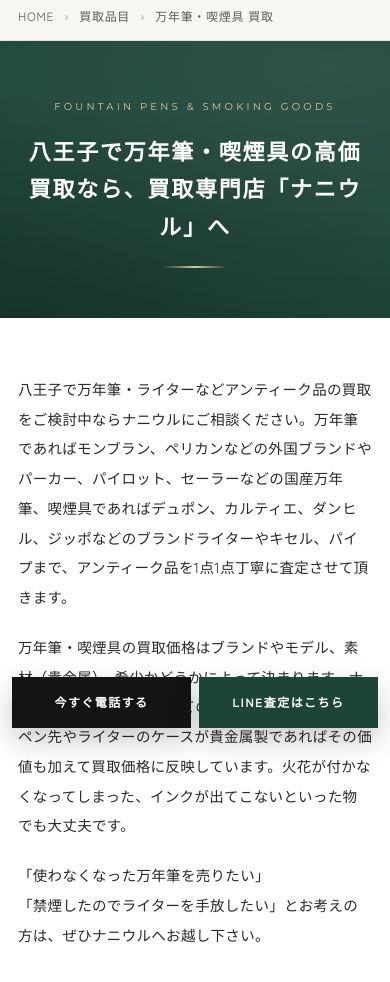
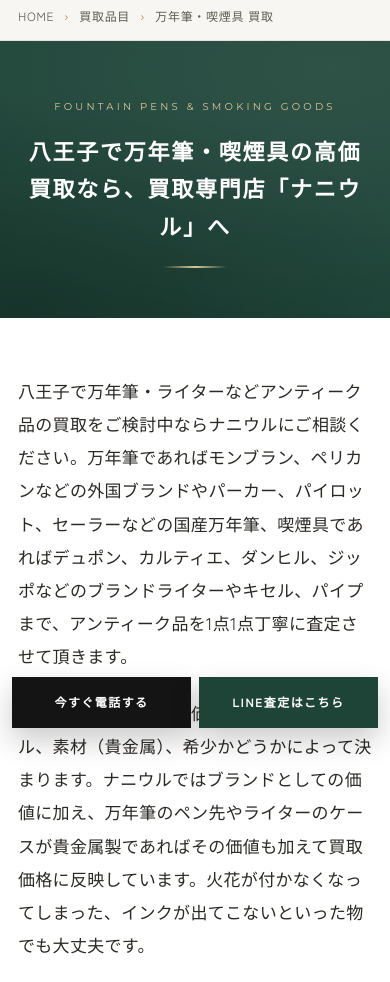
Before and after one commit to taberu-glitch/naniuru-site, a plain HTML site: page items/pen.html in a window 390 px wide. Shown: the part 106-1088 px from the top of the page. Drawn offline with Linux system fonts and the light colour scheme.

Commit message:
Add files via upload

```diff
--- a/css/items.css
+++ b/css/items.css
@@ -17,8 +17,8 @@
 .item-hero .rule{background:linear-gradient(90deg,transparent,var(--gold-lt),transparent)}
 
 /* 説明文 */
-.item-intro{max-width:820px;margin:0 auto}
-.item-intro p{font-size:15.5px;line-height:2.15;color:#2A2925}
+.item-intro{max-width:880px;margin:0 auto}
+.item-intro p{font-size:20px;line-height:2;color:#2A2925}
 .item-intro p+p{margin-top:1.4em}
 .item-intro .note{margin-top:28px;padding:16px 20px;border:1px solid var(--line);background:var(--ivory);font-size:13px;color:var(--grey);line-height:1.95}
 
@@ -59,7 +59,7 @@
 
 @media(max-width:600px){
   .item-hero{padding:56px 0 50px}
-  .item-intro p{font-size:14.5px;line-height:2.05}
+  .item-intro p{font-size:17px;line-height:1.95}
   .consult{grid-template-columns:1fr;gap:14px}
   .consult a{padding:24px 16px}
   .consult .c-main{font-size:18px}
```
